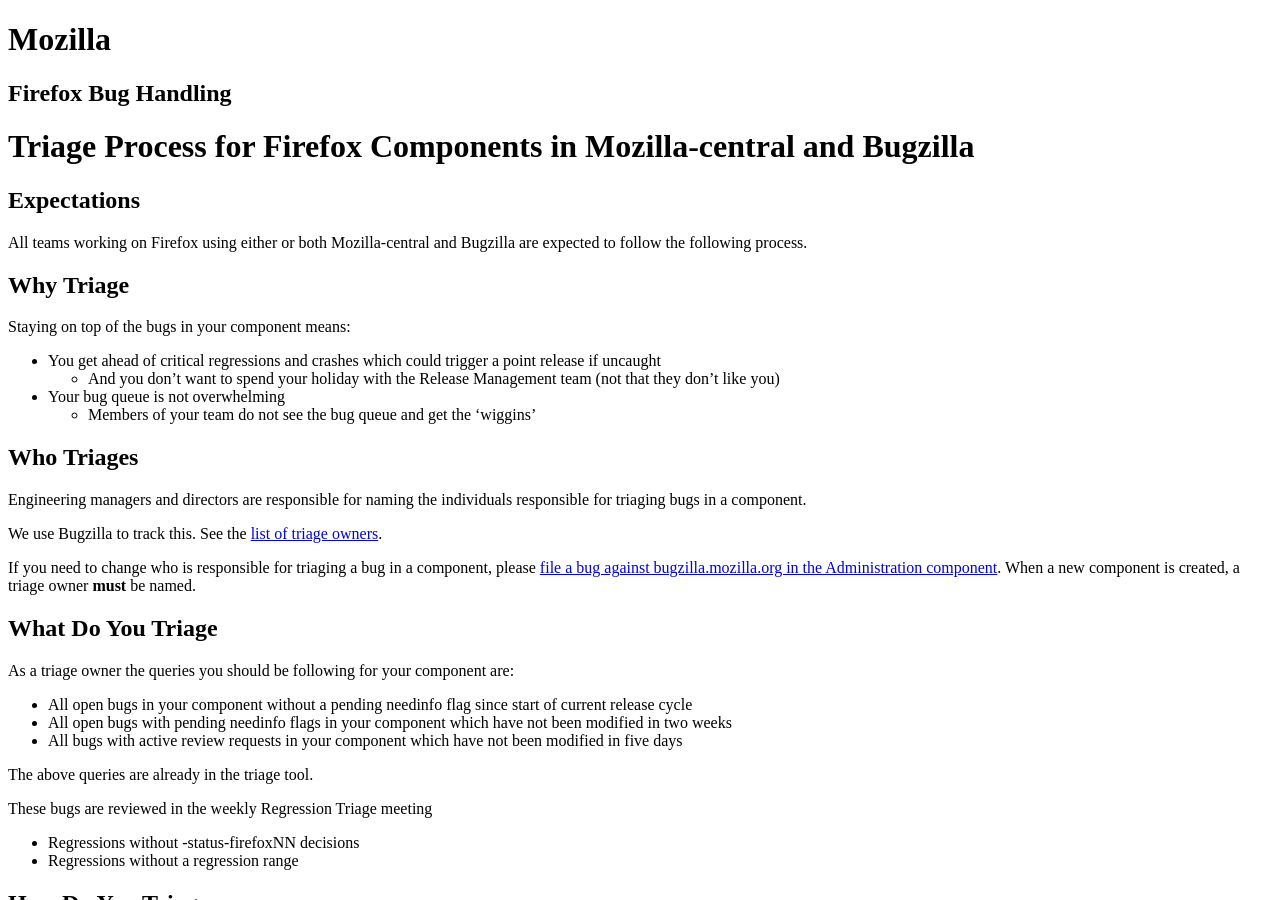
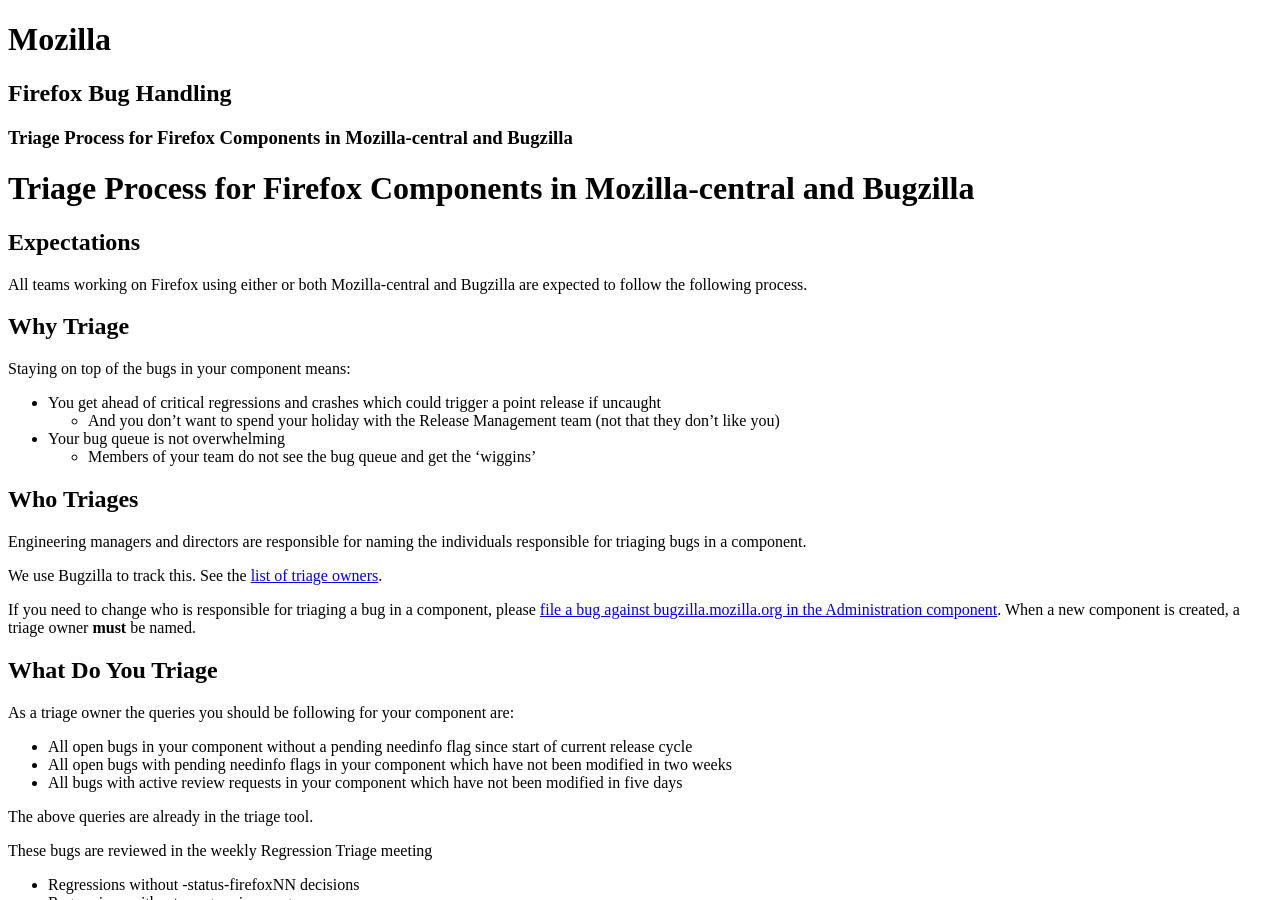
Before and after one commit to mozilla/bug-handling, a Jekyll site: the page built from policy/triage-bugzilla.md, in a window 1280 px wide and 900 px high. Built offline with Jekyll 4.4.1, drawn with Linux system fonts in a browser that asks for light colours; some web fonts are replaced; our own code applies the rules of GitHub Pages for plain Markdown files.

Commit message:
Update default.html

```diff
--- a/_layouts/default.html
+++ b/_layouts/default.html
@@ -1,7 +1,7 @@
 <!DOCTYPE html>
 <html lang="en-US">
   <head>
-    <title>Firefox Bug Handling | {{title}}</title>
+    <title>Firefox Bug Handling | {{page.title}}</title>
     <meta name="description" content="Triage documentation for Firefox-related bugs in bugzilla.mozilla.org">
     <meta charset="utf-8">
     <meta http-equiv="X-UA-Compatible" content="IE=edge">
@@ -13,7 +13,7 @@
   <body>
     <h1>Mozilla</h1>
     <h2>{{site.name}}</h2>
-    <h3>{{title}}</h3>
+    <h3>{{page.title}}</h3>
 
     {{content}}
 
```
